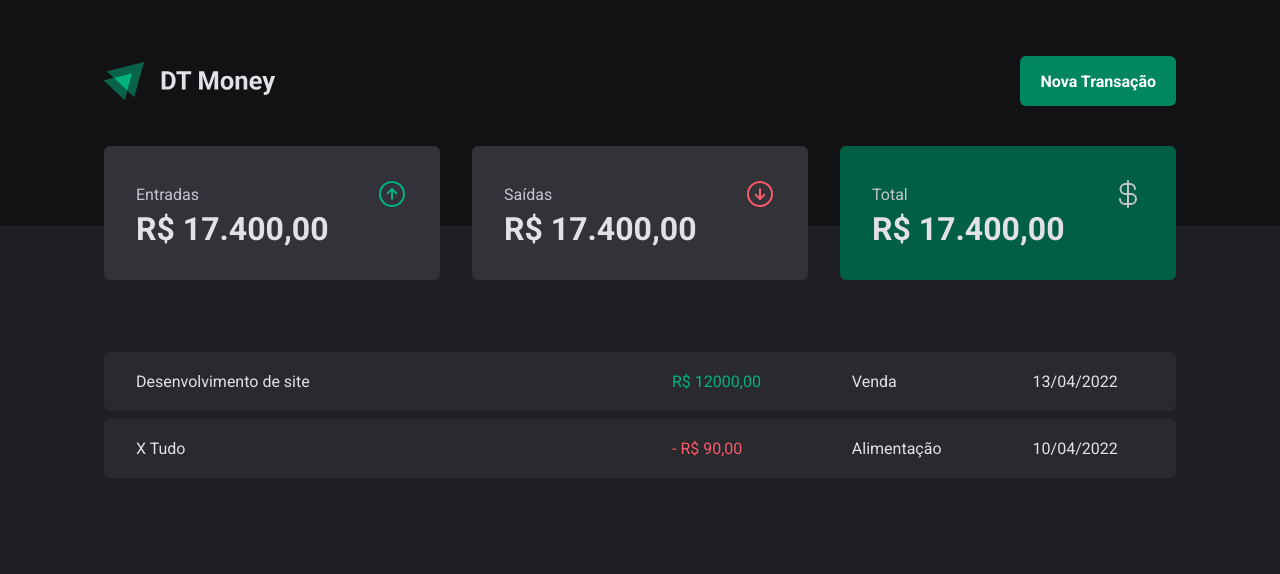
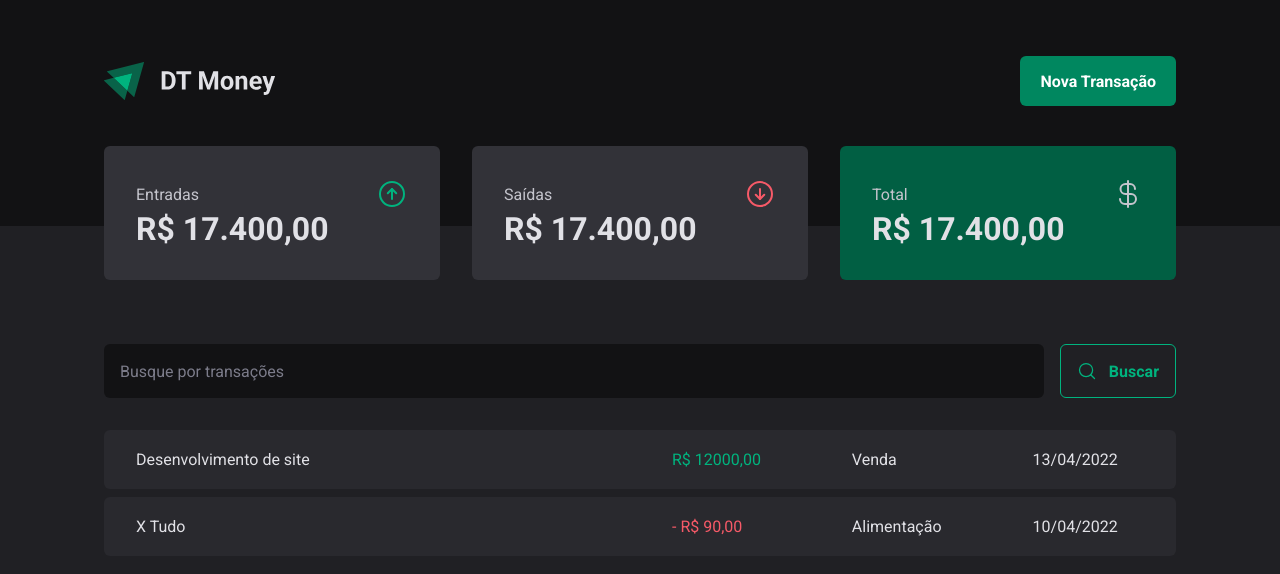
Before and after one commit to LucasRochaFernandes/DT-MONEY_REACT.JS, a React (Vite) app: page / in a window 1280 px wide. Shown: the top 574 px of the page. Built offline with nearby package versions, Linux system fonts and the light colour scheme.

Commit message:
SearchForm

```diff
--- /dev/null
+++ b/src/pages/Transactions/components/SearchForm/index.tsx
@@ -0,0 +1,15 @@
+import { MagnifyingGlass } from 'phosphor-react'
+
+import { SearchFormContainer } from './styles'
+
+export function SearchForm() {
+  return (
+    <SearchFormContainer>
+      <input type="text" placeholder="Busque por transações" />
+      <button type="submit">
+        <MagnifyingGlass size={20} />
+        Buscar
+      </button>
+    </SearchFormContainer>
+  )
+}
--- /dev/null
+++ b/src/pages/Transactions/components/SearchForm/styles.ts
@@ -0,0 +1,41 @@
+import { styled } from 'styled-components'
+
+export const SearchFormContainer = styled.form`
+  display: flex;
+  gap: 1rem;
+
+  input {
+    flex: 1;
+    border-radius: 6px;
+    border: 0;
+    background: ${(props) => props.theme['gray-900']};
+    color: ${(props) => props.theme['gray-300']};
+    padding: 1rem;
+
+    &::placeholder {
+      color: ${(props) => props.theme['gray-500']};
+    }
+  }
+  button {
+    display: flex;
+    align-items: center;
+    gap: 0.75rem;
+
+    padding: 1rem;
+    background: transparent;
+    border: 1px solid ${(props) => props.theme['green-300']};
+    color: ${(props) => props.theme['green-300']};
+    font-weight: bold;
+    border-radius: 6px;
+    cursor: pointer;
+    &:hover {
+      background: ${(props) => props.theme['green-500']};
+      border-color: ${(props) => props.theme['green-500']};
+      color: ${(props) => props.theme.white};
+      transition:
+        background-color 0.2s,
+        color 0.2s,
+        border-color 0.2s;
+    }
+  }
+`
--- a/src/pages/Transactions/index.tsx
+++ b/src/pages/Transactions/index.tsx
@@ -1,5 +1,6 @@
 import { Header } from '../../components/Header'
 import { Summary } from '../../components/Summary'
+import { SearchForm } from './components/SearchForm'
 import {
   PriceHighlight,
   TransactionContainer,
@@ -12,6 +13,7 @@
       <Header />
       <Summary />
       <TransactionContainer>
+        <SearchForm />
         <TransactionsTable>
           <tbody>
             <tr>
--- a/src/pages/Transactions/styles.ts
+++ b/src/pages/Transactions/styles.ts
@@ -11,7 +11,7 @@
   width: 100%;
   border-collapse: separate;
   border-spacing: 0 0.5rem;
-  /* margin-top: 1.5rem; */
+  margin-top: 1.5rem;
 
   td {
     padding: 1.25rem 2rem;
```
